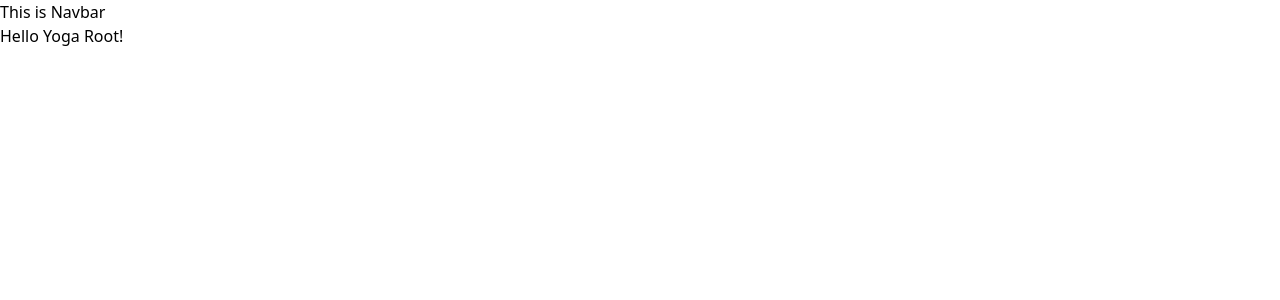
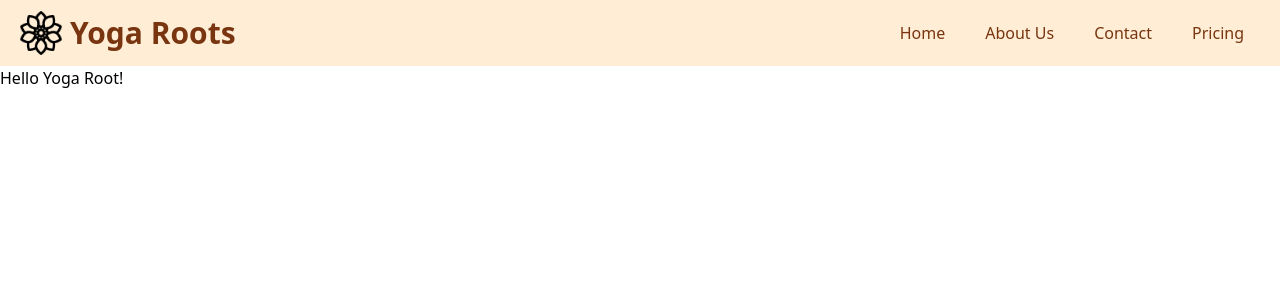
Before and after one commit to anuj4you/yogaMate, a React (Create React App) app: page / in a window 1280 px wide. Shown: the top 300 px of the page. Built offline with nearby package versions, Linux system fonts and the light colour scheme.

Commit message:
added navbar

```diff
--- a/public/index.html
+++ b/public/index.html
@@ -13,7 +13,7 @@
 
     <link rel="manifest" href="%PUBLIC_URL%/manifest.json" />
 
-    <title>Yoga Root</title>
+    <title>Yoga Roots</title>
   </head>
   <body>
 
--- a/src/App.js
+++ b/src/App.js
@@ -1,4 +1,4 @@
-import Navbar from "./Navbar";
+import Navbar from "./components/Navbar";
 
 function App() {
   return (
--- a/src/Navbar.js
+++ /dev/null
@@ -1,5 +0,0 @@
-import React from "react";
-
-export default function Navbar() {
-  return <div> This is Navbar</div>;
-}
--- /dev/null
+++ b/src/components/Navbar.js
@@ -0,0 +1,28 @@
+import React from "react";
+
+export default function Navbar() {
+  var logo = require("../images/logo.png");
+
+  return (
+    <div className=" text-amber-900 bg-orange-100 w-full flex items-center px-4 py-2 ">
+      <img src={logo} alt="logo" style={{ width: "50px", height: "50px" }} />
+      <div className=" flex justify-between w-full">
+        <h1 className=" font-bold text-3xl mx-1">Yoga Roots</h1>
+        <ul className=" flex items-center">
+          <li className=" px-4 mx-1 hover: cursor-pointer hover:font-bold ">
+            Home
+          </li>
+          <li className=" px-4 mx-1 hover: cursor-pointer hover:font-bold ">
+            About Us
+          </li>
+          <li className=" px-4 mx-1 hover: cursor-pointer hover:font-bold">
+            Contact
+          </li>
+          <li className=" px-4 mx-1 hover: cursor-pointer hover:font-bold">
+            Pricing
+          </li>
+        </ul>
+      </div>
+    </div>
+  );
+}
```
Also changed, not shown: src/images/logo.png (added), src/index.css (line endings or trailing spaces), 1 other file (tests, documents, lock files or other folders).
